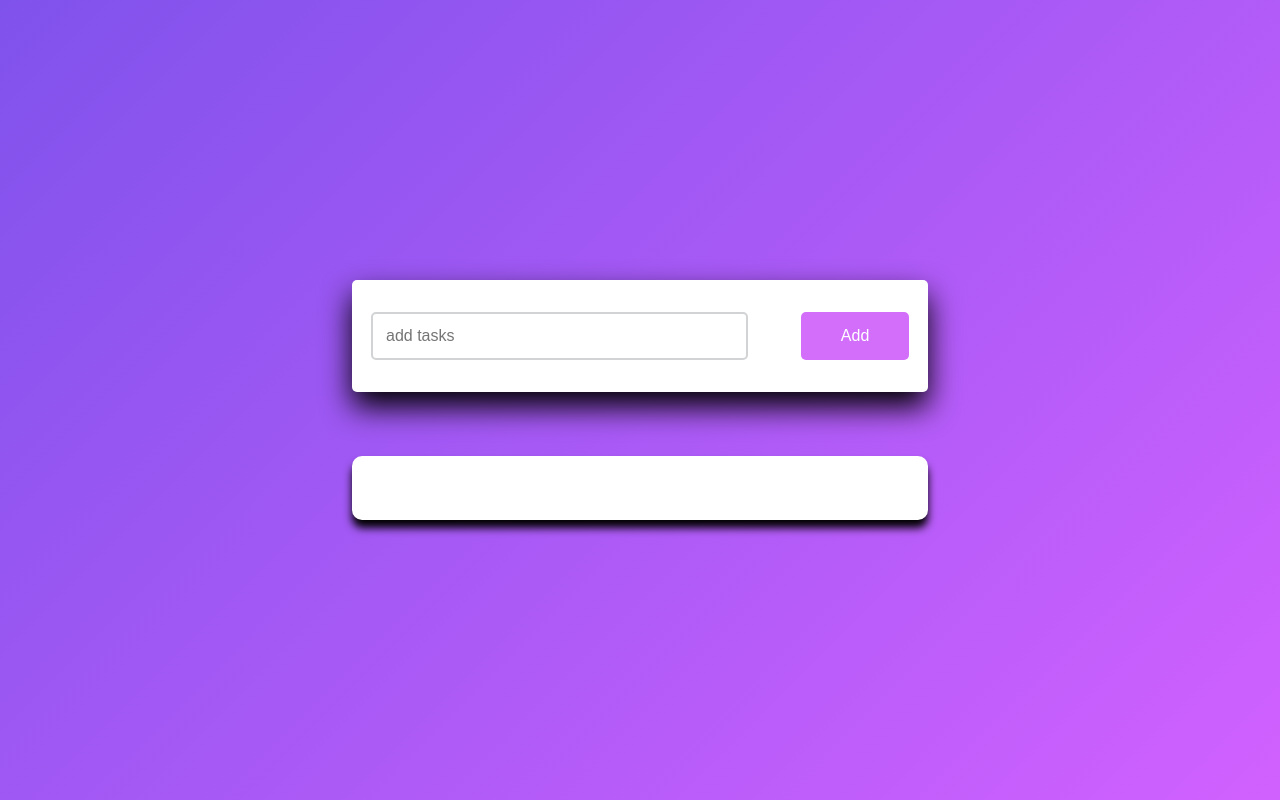
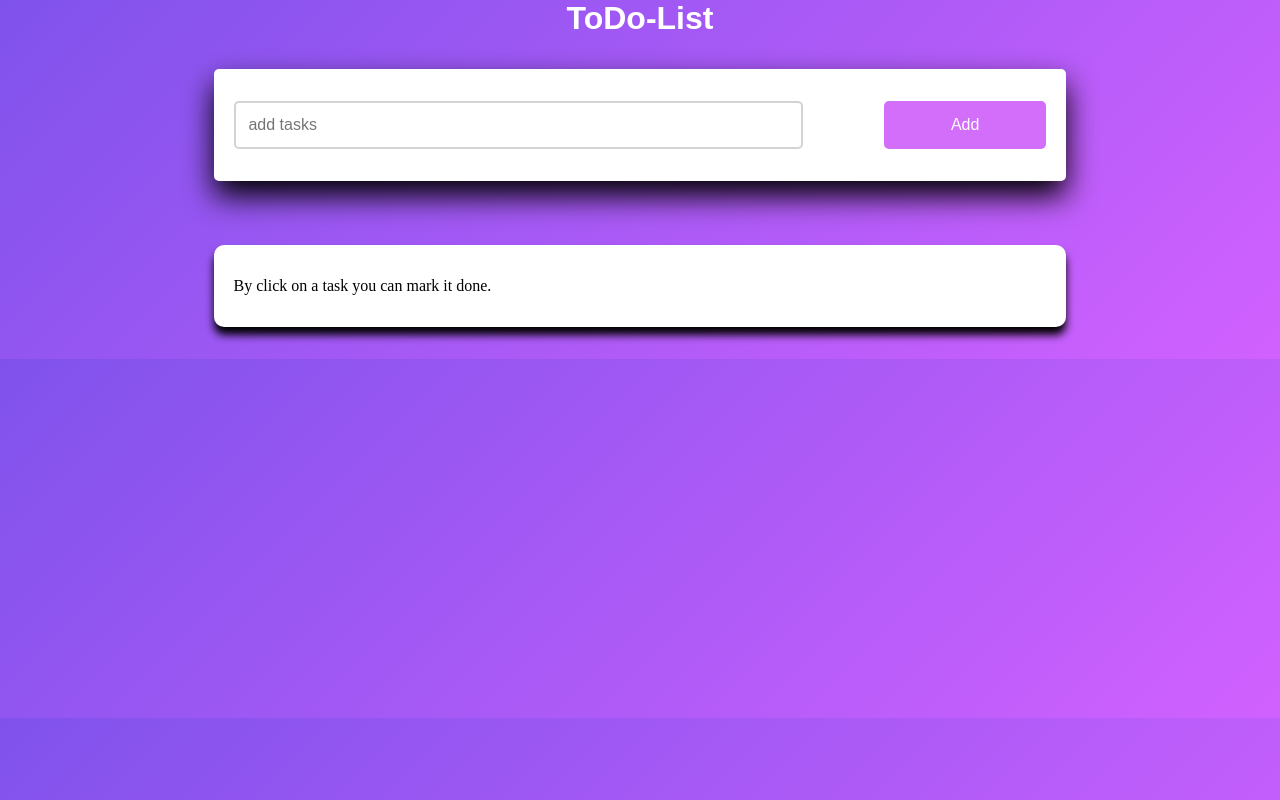
Before and after one commit to therahulkr/todo-list, a PHP site: page / in a window 1280 px wide. Run offline with PHP 8.4, Linux system fonts and the light colour scheme; some libraries are stand-ins or nearby versions.

Commit message:
final commit

```diff
--- a/index.html
+++ b/index.html
@@ -8,13 +8,14 @@
     <title>ToDo-List</title>
 </head>
 <body>
+    <h1 id="heading">ToDo-List</h1>
     <div class="container">
         <div id="newtask">
             <input type="text" placeholder="add tasks">
             <button id="push">Add</button>
         </div>
         <div id="tasks">
-
+            <div>By click on a task you can mark it done.</div>
         </div>
     </div>
 </body>
--- a/script.js
+++ b/script.js
@@ -5,6 +5,7 @@ document.querySelector('#push').onclick=function(){
 // adding a task
         document.querySelector('#tasks').innerHTML +=
         `<div class="task">
+
             <span id="taskname">
                 ${document.querySelector('#newtask input').value}
             </span>
--- a/style/Style.css
+++ b/style/Style.css
@@ -3,9 +3,12 @@ padding: 0;
 margin:0;
 box-sizing: border-box;
 }
+:root {
+    --pink: #d26efa;
+    --backgroundcol: #ffffff;
+}
+body{
 
-body{
-    height: 100vh;
     background : linear-gradient(
         135deg,
         #8052ec,
@@ -14,22 +17,31 @@ body{
 }
 
 /* ---------------------------Add New task to todo list handler------------------------- */
-
+#heading{
+    text-align: center;
+    color: white;
+    font-size: 2rem;
+    font-family: 'Poppins',sans-serif;
+}
 .container{
-    width: 50%;
+    /* width: 50%;
     min-width: 450px;
-    position: absolute;
-    transform: translate(-50%,-50%);
-    top: 50%;
-    left: 50%;
+    position: absolute; */
+    /* transform: translate(-50%,-50%); */
+    width: 100%;
+    display: flex;
+    flex-direction: column;
+    align-items: center;
+    justify-content: center;
     padding: 2rem;
 }
 
 #newtask{
-    background-color: #ffffff;
+    background-color: var(--backgroundcol);
     padding: 2rem 1.2rem;
     border-radius: 5px;
     box-shadow: 0 15px 30px black;
+    width: 70%;
 }
 
 #newtask input{
@@ -47,7 +59,7 @@ body{
 
 #newtask input:focus{
     outline:none;
-    border-color: #8052ec;
+    border-color: var(--pink);
 
 }
 
@@ -60,32 +72,32 @@ body{
     font-weight: 500;
     font-size: 1rem;
     border-radius: 5px;
-    background-color: #d26efa;
+    background-color: var(--pink);
     border: none;
-    color: #ffffff;
+    color: var(--backgroundcol);
     cursor: pointer;
 }
 
 /* -----------------------Add/delete task to todo list----- */
 
 #tasks{
-    background-color: #ffffff;
+    background-color: var(--backgroundcol);
     padding: 2rem 1.2rem;
     margin-top: 4rem;
     border-radius: 10px;
     box-shadow: 0 0.5rem 0.5rem black;
     position: relative;
-    width: 100%;
+    width: 70%;
 }
 
 .task{
-    background-color:#ffffff;
+    background-color:var(--backgroundcol);
     display: flex;
     justify-content: space-between;
     align-items: center;
     padding: 0.2rem 0.7rem;
     margin: 1rem;
-    border-bottom: 2px solid #d26efa;
+    border-bottom: 2px solid var(--pink);
     cursor: pointer;
     height: 2.5rem;
 }
@@ -98,7 +110,7 @@ body{
 }
 .task button{
     background-color: tomato;
-    color: #ffffff;
+    color: var(--backgroundcol);
     height: 100%;
     width: 2.3rem;
     border-radius: 5px;
```
